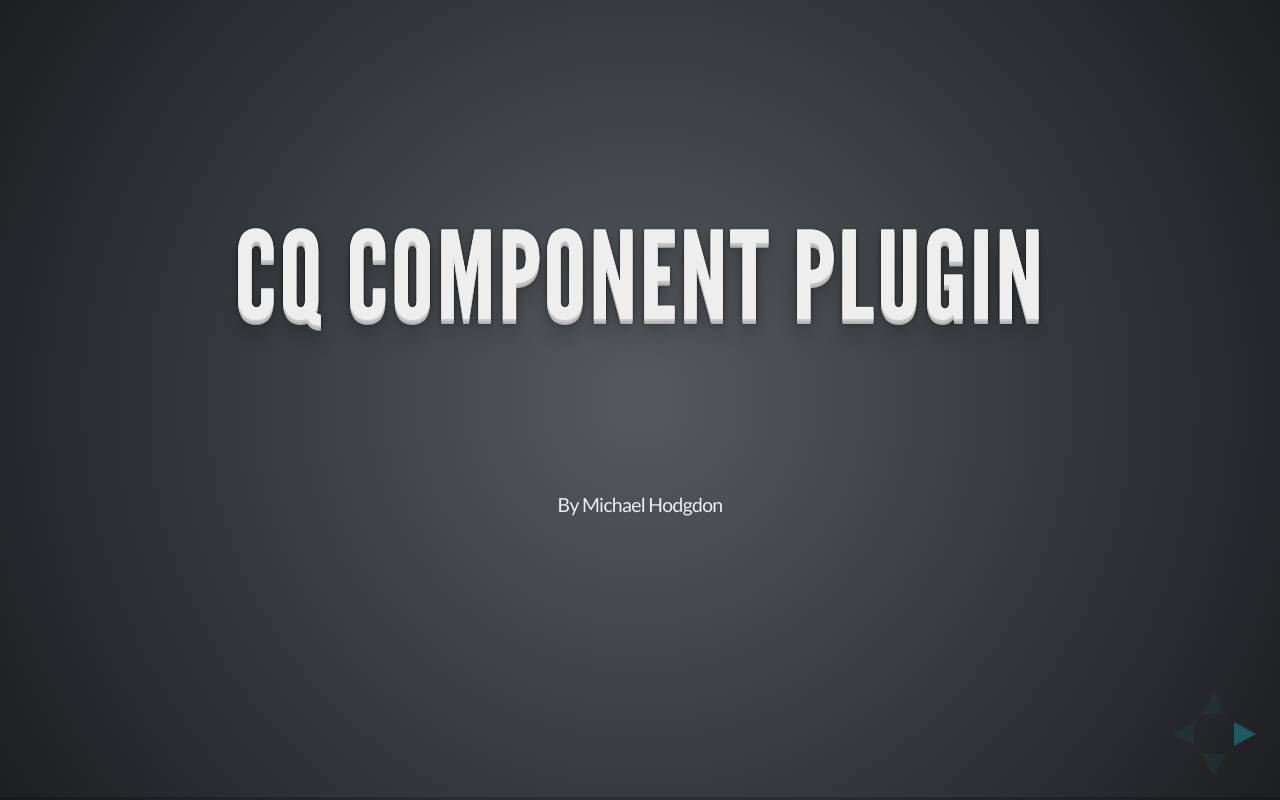
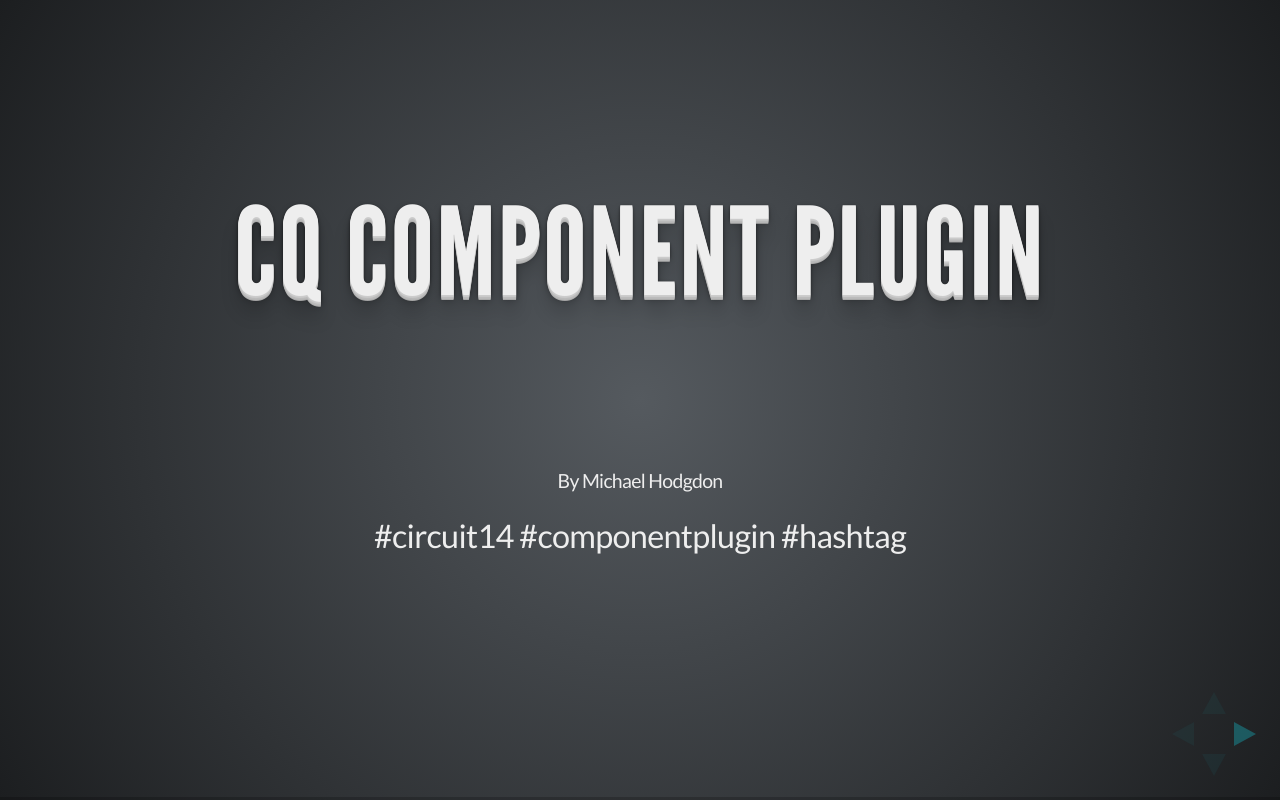
Before and after one commit to michaelhodgdon/circuit-component-plugin, a plain HTML site: page index.html in a window 1280 px wide. Drawn offline with Linux system fonts and the light colour scheme.

Commit message:
added hashtags

```diff
--- a/index.html
+++ b/index.html
@@ -46,6 +46,7 @@
 					<p>
 						<small>By Michael Hodgdon</small>
 					</p>
+					<p>#circuit14 #componentplugin #hashtag</p>
 				</section>
 				<section>
 					<section>
```
